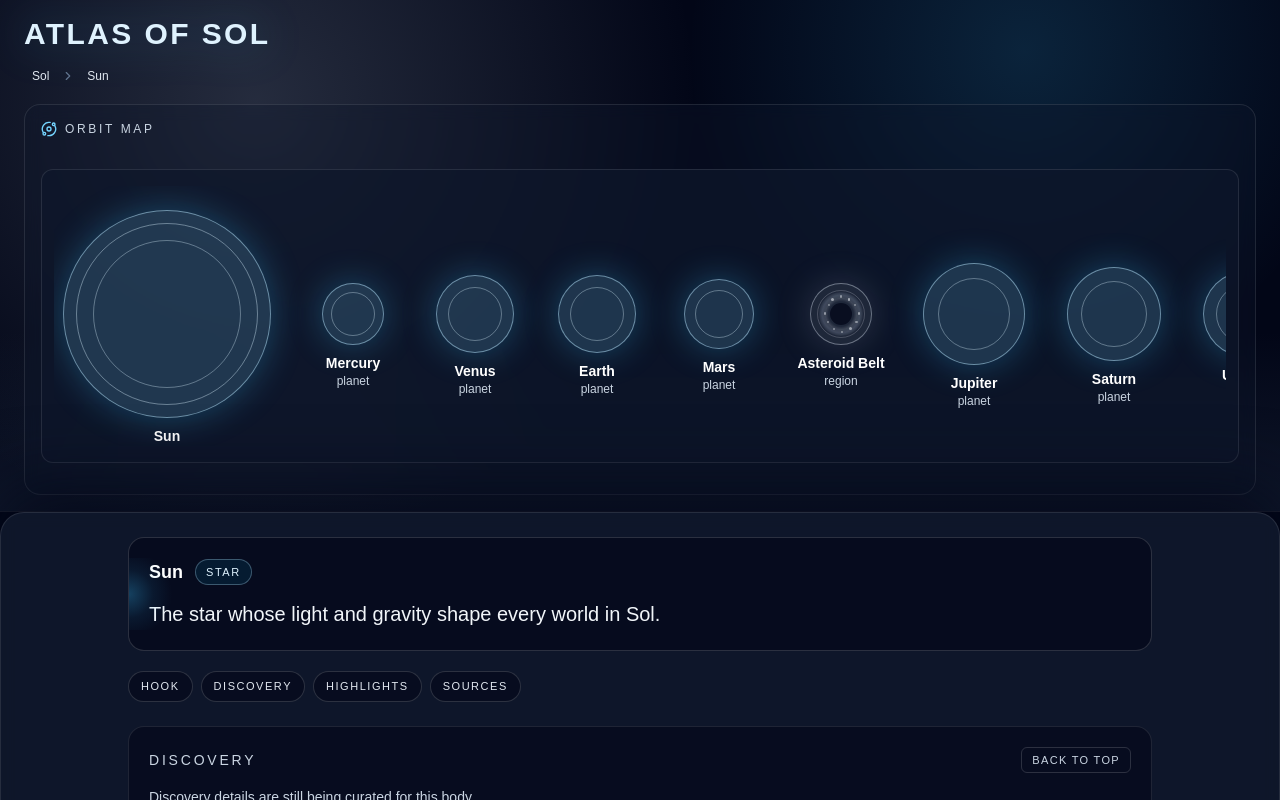
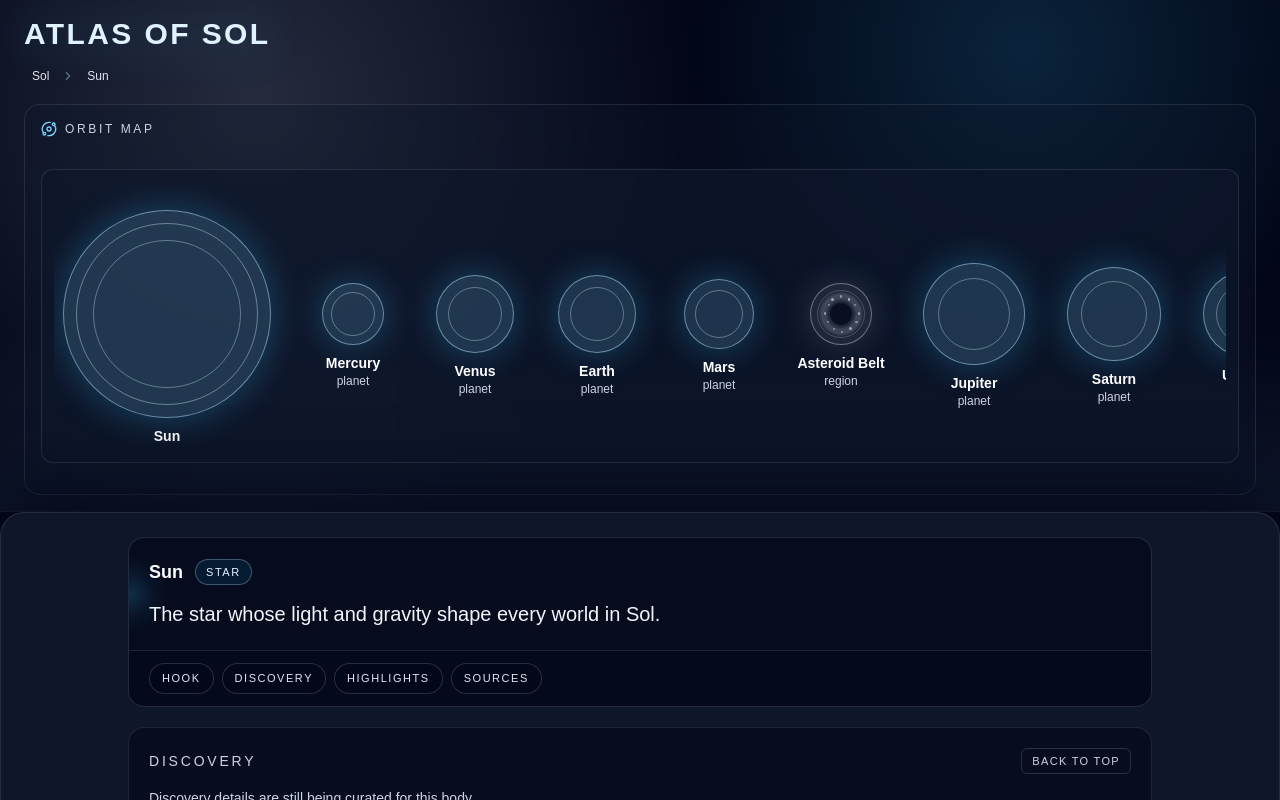
Before and after one commit to a-steltz/Atlas-Of-Sol, a Next.js app: page / in a window 1280 px wide. Both pictures are taken after a click on the button 167 px from the left and 314 px from the top of the page. Shown: the top 800 px of the page. Built offline with nearby package versions, Linux system fonts and the light colour scheme.

Commit message:
combine toc into title card

```diff
--- a/agentMemory/2026-02-28-1818-museum-floor-moon-ui-pass.md
+++ b/agentMemory/2026-02-28-1818-museum-floor-moon-ui-pass.md
@@ -9,6 +9,7 @@
 - Applied Hook emphasis pass: increased hook typography, added a subtle left-side glow, and added a small "Curiosity Hook" label.
 - Removed the "Curiosity Hook" label from the Hook card while retaining the larger hook typography and subtle left glow styling.
 - Reworked section structure so the Hook card acts as the top title anchor: removed visible "Museum Floor" label, kept an `sr-only` heading, moved TOC pills below Hook, removed Hook-card back link, and retargeted all other back links to `#museum-hook`.
+- Refined Hook+TOC grouping into one compound unit (single shared container with an internal divider) and reduced Hook border/glow intensity so it feels integrated rather than floating.
 
 ## Decisions Locked
 - Museum Floor no longer renders `curationScore` or `size` in visitor-facing detail content.
@@ -46,6 +47,9 @@
 - `npx prettier --write src/app/_components/atlas-map-shell.tsx` (post hook-title-card restructuring) - pass.
 - `npm run lint` (post hook-title-card restructuring) - pass.
 - `npm run typecheck` (post hook-title-card restructuring) - pass.
+- `npx prettier --write src/app/_components/atlas-map-shell.tsx` (post hook+toc compound-unit refinement) - pass.
+- `npm run lint` (post hook+toc compound-unit refinement) - pass.
+- `npm run typecheck` (post hook+toc compound-unit refinement) - pass.
 
 ## Open Questions
 - Should optional sections with no data (for bodies with sparse payloads) be hidden entirely instead of showing “still being curated” placeholder text?
--- a/src/app/_components/atlas-map-shell.tsx
+++ b/src/app/_components/atlas-map-shell.tsx
@@ -258,13 +258,14 @@ export default function AtlasMapShell({ systems, bodies, childrenByParentId }: A
 
                     {anchorBody ? (
                         <>
-                            <article
-                                className="relative scroll-mt-20 overflow-hidden rounded-2xl border border-white/15 bg-slate-950/60 p-5"
+                            <section
+                                className="relative scroll-mt-20 overflow-hidden rounded-2xl border border-white/12 bg-slate-950/58"
                                 id="museum-hook"
                             >
+                                <div className="relative p-5">
                                     <span
                                         aria-hidden
-                                    className="pointer-events-none absolute inset-y-5 left-0 w-12 bg-[radial-gradient(circle_at_left,rgba(56,189,248,0.3),rgba(56,189,248,0.08)_40%,transparent_72%)]"
+                                        className="pointer-events-none absolute inset-y-5 left-0 w-10 bg-[radial-gradient(circle_at_left,rgba(56,189,248,0.2),rgba(56,189,248,0.05)_42%,transparent_72%)]"
                                     />
                                     <div className="flex flex-wrap items-center justify-between gap-3">
                                         <div className="flex flex-wrap items-center gap-3">
@@ -279,12 +280,12 @@ export default function AtlasMapShell({ systems, bodies, childrenByParentId }: A
                                     <p className="mt-3 text-lg leading-8 font-medium text-slate-100 md:text-xl">
                                         {anchorBody.hook}
                                     </p>
-                            </article>
+                                </div>
 
                                 {jumpLinks.length > 0 ? (
                                     <nav
                                         aria-label="Museum floor sections"
-                                    className="orbit-lane-scrollbar -mx-1 flex gap-2 overflow-x-auto px-1 pb-1"
+                                        className="orbit-lane-scrollbar flex gap-2 overflow-x-auto border-t border-white/10 bg-slate-950/35 px-5 py-3"
                                     >
                                         {jumpLinks.map((link) => (
                                             <a
@@ -297,6 +298,7 @@ export default function AtlasMapShell({ systems, bodies, childrenByParentId }: A
                                         ))}
                                     </nav>
                                 ) : null}
+                            </section>
 
                             <article
                                 className="scroll-mt-20 rounded-2xl border border-white/10 bg-slate-950/55 p-5"
```
Lines whose indentation alone changed are shown as unchanged.
